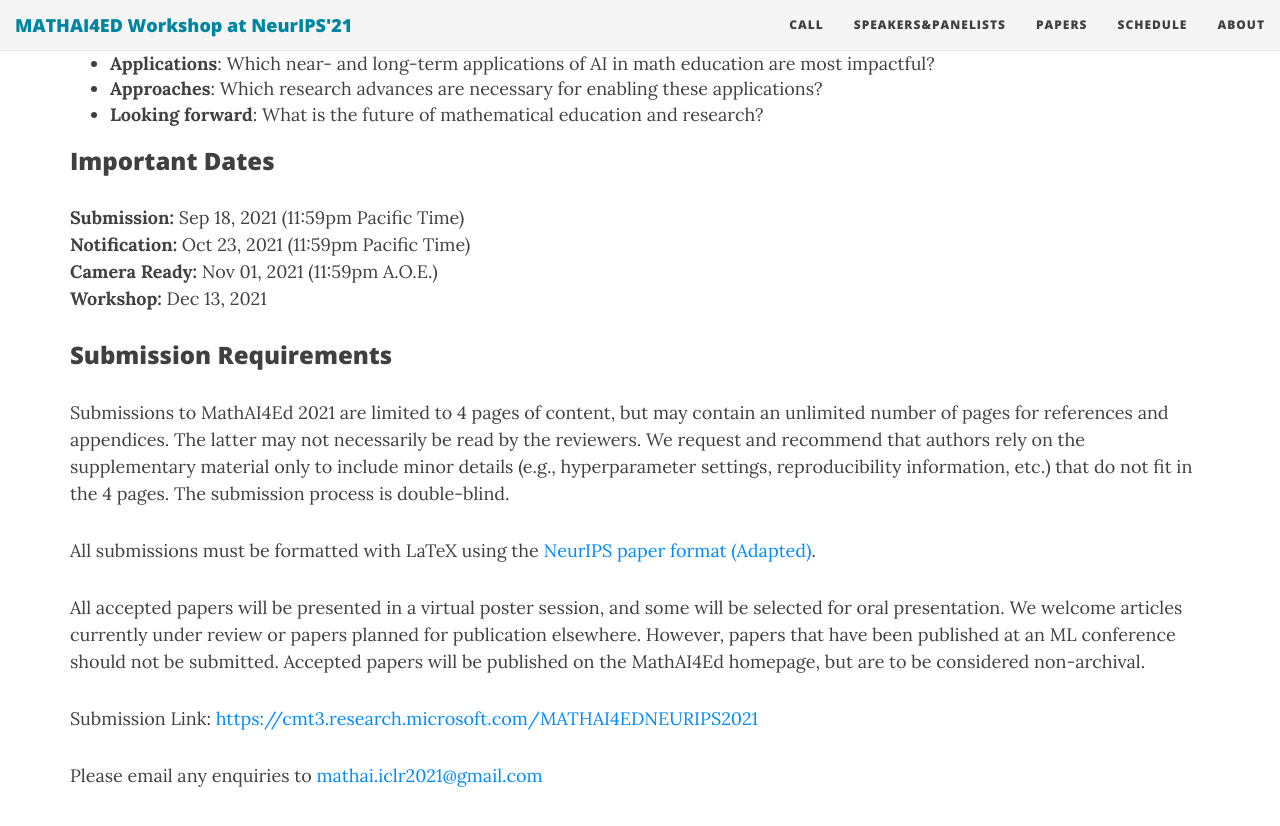
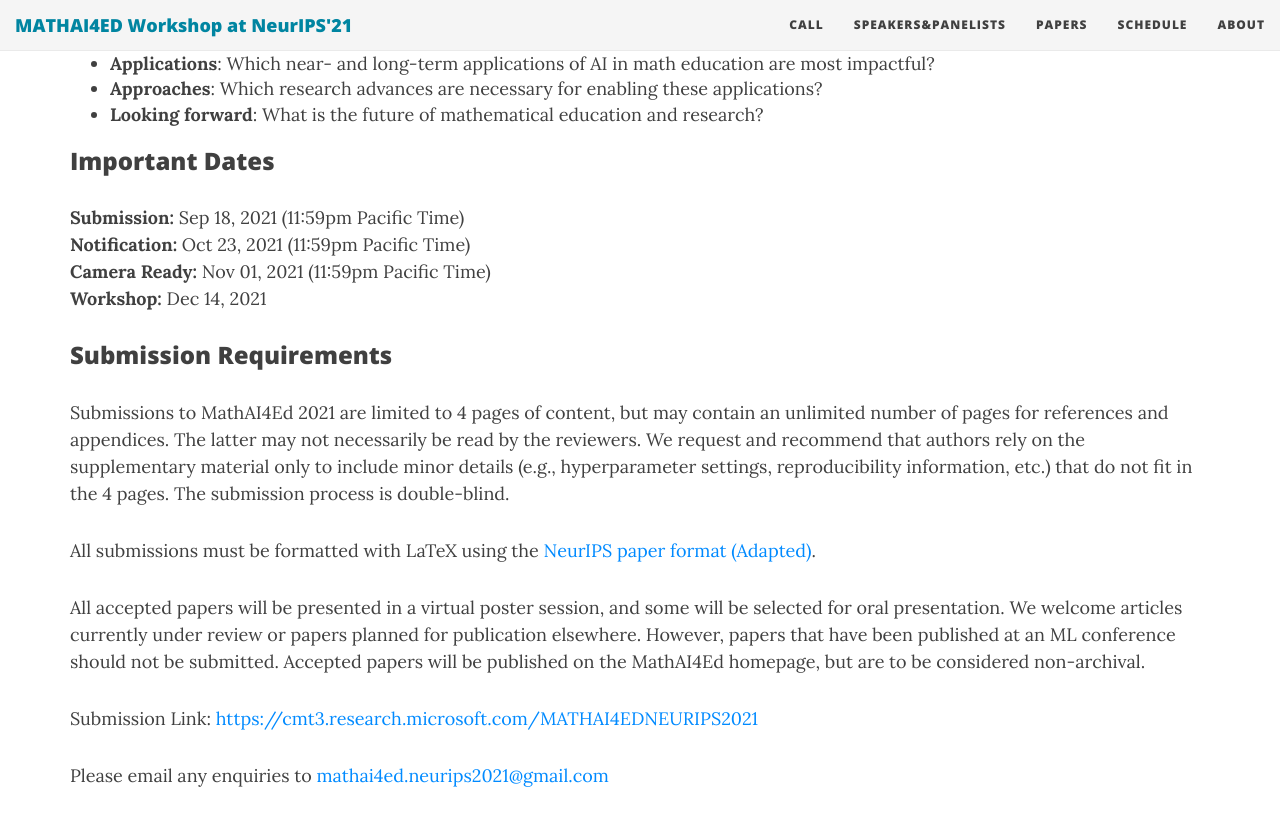
Before and after one commit to mathai4ed/mathai4ed.github.io, a Jekyll site: the page built from cfp.md, in a window 1280 px wide and 900 px high, scrolled down 901 px. Shown: the top 826 px of the window. Built offline with Jekyll 4.4.1, drawn with Linux system fonts in a browser that asks for light colours; nearby versions of some CDN libraries.

Commit message:
update pcs

```diff
--- a/_data/pc.yml
+++ b/_data/pc.yml
@@ -1,7 +1,9 @@
 people: [
 "Somak Aditya",
+"Aida	Amini",
 "Qingxing Cao",
 "Jiaqi Chen",
+"Albert	Jiang",
 "Wenda Li",
 "Pan Lu",
 "Markus	Rabe",
--- a/cfp.md
+++ b/cfp.md
@@ -60,8 +60,8 @@ We are also interested in works on other problems that integrate mathematical AI
 <!--{% include dates.md %} <a href="{site.url}/2020/img/KR2ML2020_template.zip">NeurIPS paper format (adapted)</a>. -->
 **Submission:** Sep 18, 2021 (11:59pm Pacific Time) <br>
 **Notification:** Oct 23, 2021 (11:59pm Pacific Time) <br>
-**Camera Ready:** Nov 01, 2021 (11:59pm A.O.E.) <br>
-**Workshop:** Dec 13, 2021
+**Camera Ready:** Nov 01, 2021 (11:59pm Pacific Time) <br>
+**Workshop:** Dec 14, 2021
 
 ### Submission Requirements
 
@@ -73,4 +73,4 @@ All accepted papers will be presented in a virtual poster session, and some will
 
 Submission Link: [ https://cmt3.research.microsoft.com/MATHAI4EDNEURIPS2021](https://cmt3.research.microsoft.com/MATHAI4EDNEURIPS2021)
 
-Please email any enquiries to [mathai.iclr2021@gmail.com](mailto:mathai4ed.neurips2021@gmail.com)
+Please email any enquiries to [mathai4ed.neurips2021@gmail.com](mailto:mathai4ed.neurips2021@gmail.com)
```
Also changed, not shown: schedule.md (+1 -1 lines), 5 other files.
